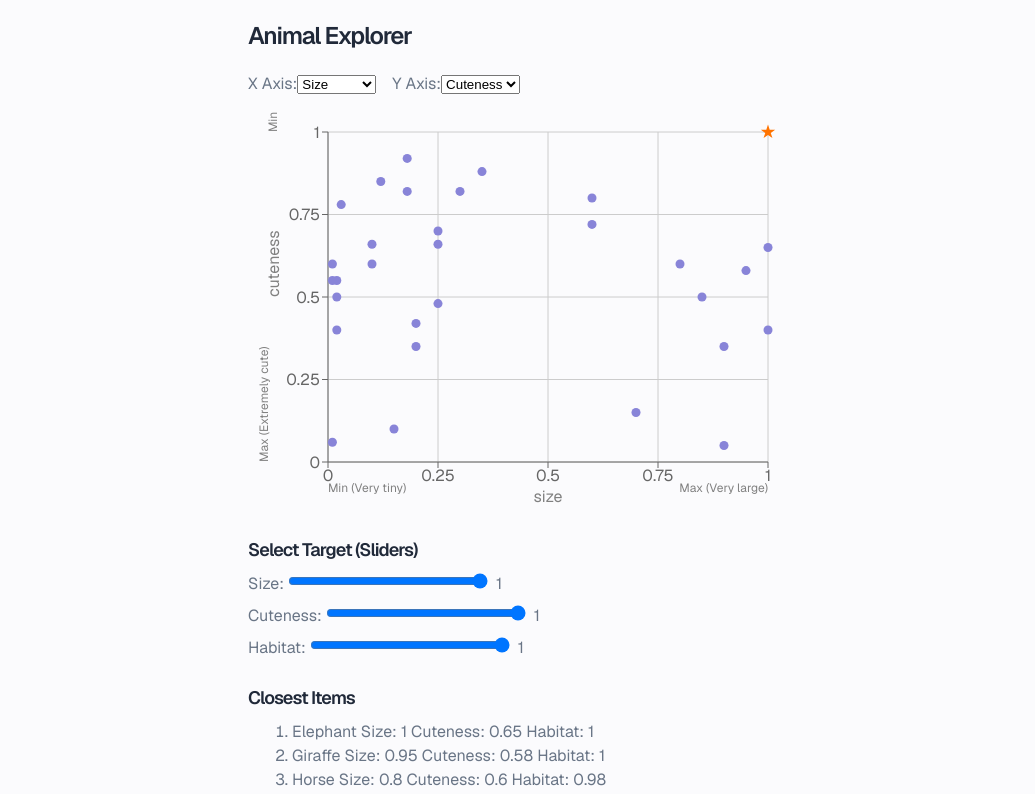
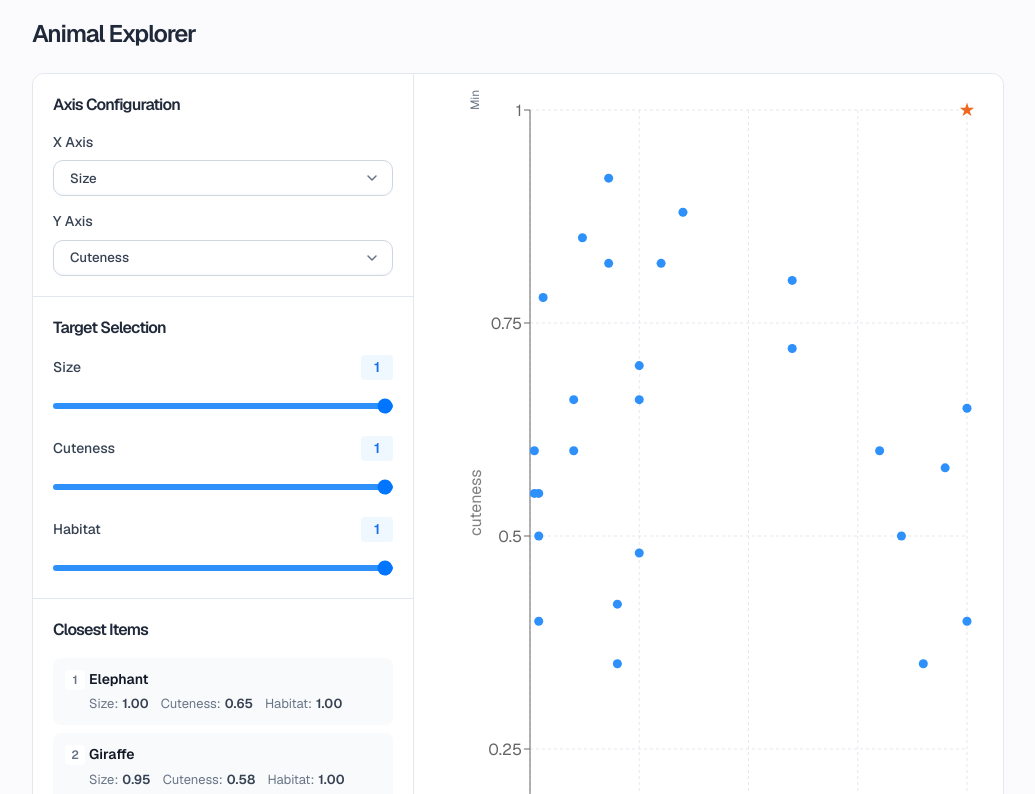
Before and after one commit to AdrianFahrbach/personal-website, a Next.js app: page /blog/storyblok-strata-explained in a window 1280 px wide. Shown: the part 286-1080 px from the top of the page, without its empty margins (122-1157 px from the left). Built offline with nearby package versions, Linux system fonts and the light colour scheme.

Commit message:
feat(DataExplorer): adjust styling

```diff
--- a/src/components/v2/DataExplorer/DataExplorer.module.scss
+++ b/src/components/v2/DataExplorer/DataExplorer.module.scss
@@ -0,0 +1,187 @@
+.explorer {
+  width: 100%;
+  max-width: 1400px;
+  margin: 0 auto;
+  @media (min-width: 540px) {
+    width: auto;
+    margin: 0 calc((100vw - 540px - 20px) / 2 * -1);
+  }
+  @media (min-width: 992px) {
+    width: 972px;
+    margin: 0 -216px;
+  }
+}
+
+.title {
+  margin: 0 0 24px;
+  font-size: 24px;
+  font-weight: 600;
+  line-height: 1.3;
+  color: var(--neutral-900);
+  letter-spacing: -0.02em;
+}
+
+.layout {
+  display: flex;
+  flex-direction: column;
+  gap: 1px;
+  overflow: hidden;
+  background: var(--neutral-200);
+  border: 1px solid var(--neutral-200);
+  border-radius: 12px;
+  @media (min-width: 768px) {
+    flex-direction: row;
+  }
+}
+
+.sidebar {
+  display: flex;
+  flex-direction: column;
+  gap: 1px;
+  width: 100%;
+  @media (min-width: 768px) {
+    width: 380px;
+  }
+}
+
+.section {
+  padding: 20px;
+  background: var(--neutral-0);
+}
+
+.sectionTitle {
+  margin: 0 0 16px;
+  font-size: 16px;
+  font-weight: 600;
+  line-height: 1.4;
+  color: var(--neutral-900);
+}
+
+.axisSelects {
+  display: flex;
+  flex-direction: column;
+  gap: 16px;
+}
+
+.sliders {
+  display: flex;
+  flex-direction: column;
+  gap: 20px;
+}
+
+.resultsList {
+  display: flex;
+  flex-direction: column;
+  gap: 8px;
+  padding-left: 0;
+  margin: 0;
+  list-style: none;
+  counter-reset: result-counter;
+}
+
+.resultItem {
+  position: relative;
+  padding: 12px 12px 12px 36px;
+  counter-increment: result-counter;
+  background: var(--neutral-50);
+  border-radius: 8px;
+  transition: background 0.2s ease;
+
+  &:hover {
+    background: var(--neutral-100);
+  }
+
+  &::before {
+    position: absolute;
+    top: 12px;
+    left: 12px;
+    width: 20px;
+    height: 20px;
+    font-size: 12px;
+    font-weight: 600;
+    line-height: 20px;
+    color: var(--neutral-500);
+    text-align: center;
+    content: counter(result-counter);
+    background: var(--neutral-0);
+    border-radius: 4px;
+  }
+}
+
+.resultName {
+  margin-bottom: 6px;
+  font-size: 14px;
+  font-weight: 600;
+  line-height: 1.4;
+  color: var(--neutral-900);
+}
+
+.resultProps {
+  display: flex;
+  flex-wrap: wrap;
+  gap: 12px;
+}
+
+.resultProp {
+  display: flex;
+  gap: 4px;
+  align-items: center;
+  font-size: 13px;
+  line-height: 1.4;
+}
+
+.resultPropLabel {
+  color: var(--neutral-500);
+}
+
+.resultPropValue {
+  font-weight: 600;
+  color: var(--neutral-700);
+}
+
+.chartContainer {
+  flex: 1;
+  min-height: 500px;
+  @media (min-width: 768px) {
+    min-height: 700px;
+  }
+}
+
+.chart {
+  width: 100%;
+  height: 100%;
+  padding: 16px;
+  background: var(--neutral-0);
+}
+
+.tooltip {
+  padding: 12px;
+  background: var(--neutral-0);
+  border: 1px solid var(--neutral-200);
+  border-radius: 8px;
+  box-shadow: 0 4px 12px rgba(0, 0, 0, 0.1);
+}
+
+.tooltipTitle {
+  margin-bottom: 8px;
+  font-size: 14px;
+  font-weight: 600;
+  color: var(--neutral-900);
+}
+
+.tooltipRow {
+  display: flex;
+  gap: 8px;
+  align-items: center;
+  font-size: 13px;
+  line-height: 1.6;
+}
+
+.tooltipLabel {
+  color: var(--neutral-500);
+}
+
+.tooltipValue {
+  font-weight: 600;
+  color: var(--neutral-700);
+}
--- a/src/components/v2/DataExplorer/DataExplorer.tsx
+++ b/src/components/v2/DataExplorer/DataExplorer.tsx
@@ -1,11 +1,10 @@
 'use client';
 
-import React, { useState, useMemo } from 'react';
-
+import React, { useMemo, useState } from 'react';
+import { CartesianGrid, Label, ResponsiveContainer, Scatter, ScatterChart, Tooltip, XAxis, YAxis } from 'recharts';
+import { RangeSlider } from '../RangeSlider/RangeSlider';
 import { Select } from '../Select/Select';
-
-import { ScatterChart, Scatter, XAxis, YAxis, CartesianGrid, Tooltip, ResponsiveContainer, Label } from 'recharts';
-import { RangeSlider } from '../RangeSlider/RangeSlider';
+import styles from './DataExplorer.module.scss';
 
 type NumericKeys<T> = {
   [K in keyof T]: T[K] extends number ? K : never;
@@ -27,11 +26,12 @@ function DefaultTooltip<T>({ active, payload, getName, properties }: DefaultTool
   if (active && payload && payload.length && payload[0].payload) {
     const item = payload[0].payload as T;
     return (
-      <div style={{ background: '#fff', border: '1px solid #ccc', padding: 8, borderRadius: 4 }}>
-        <strong>{getName(item)}</strong>
+      <div className={styles.tooltip}>
+        <div className={styles.tooltipTitle}>{getName(item)}</div>
         {properties.map(p => (
-          <div key={String(p.key)}>
-            {p.label}: {(item as any)[p.key]}
+          <div key={String(p.key)} className={styles.tooltipRow}>
+            <span className={styles.tooltipLabel}>{p.label}:</span>
+            <span className={styles.tooltipValue}>{(item as any)[p.key]}</span>
           </div>
         ))}
       </div>
@@ -97,47 +97,98 @@ export function DataExplorer<T extends Record<string, any>>({
       .slice(0, 5);
   }, [target, sliderTarget, data, numericKeys, properties]);
 
+  const xAxisOptions = properties.map(p => ({
+    value: String(p.key),
+    label: p.label,
+  }));
+
+  const yAxisOptions = properties.map(p => ({
+    value: String(p.key),
+    label: p.label,
+  }));
+
   return (
-    <div style={{ maxWidth: 800, margin: '0 auto' }}>
-      <h2>{title}</h2>
-      <div style={{ display: 'flex', gap: 16, marginBottom: 16 }}>
-        <label>
-          X Axis:
-          <select value={String(xKey)} onChange={e => setXKey(e.target.value as NumericKeys<T>)}>
+    <div className={styles.explorer}>
+      {title && <h2 className={styles.title}>{title}</h2>}
+
+      <div className={styles.layout}>
+        <div className={styles.sidebar}>
+          {/* Axis Selection */}
+          <div className={styles.section}>
+            <h3 className={styles.sectionTitle}>Axis Configuration</h3>
+            <div className={styles.axisSelects}>
+              <Select
+                label="X Axis"
+                options={xAxisOptions}
+                value={String(xKey)}
+                onChange={(val) => setXKey(val as NumericKeys<T>)}
+              />
+              <Select
+                label="Y Axis"
+                options={yAxisOptions}
+                value={String(yKey)}
+                onChange={(val) => setYKey(val as NumericKeys<T>)}
+              />
+            </div>
+          </div>
+
+          {/* Sliders */}
+          <div className={styles.section}>
+            <h3 className={styles.sectionTitle}>Target Selection</h3>
+            <div className={styles.sliders}>
               {properties.map(p => (
-              <option key={String(p.key)} value={String(p.key)}>
-                {p.label}
-              </option>
+                <RangeSlider
+                  key={String(p.key)}
+                  label={p.label}
+                  min={0}
+                  max={1}
+                  step={0.01}
+                  value={sliderTarget[p.key]}
+                  onChange={(value) => handleSliderChange(p.key, value)}
+                />
               ))}
-          </select>
-        </label>
-        <label>
-          Y Axis:
-          <select value={String(yKey)} onChange={e => setYKey(e.target.value as NumericKeys<T>)}>
+            </div>
+          </div>
+
+          {/* Closest Items */}
+          <div className={styles.section}>
+            <h3 className={styles.sectionTitle}>Closest Items</h3>
+            <ol className={styles.resultsList}>
+              {closest.map((item: any, index: number) => (
+                <li key={getName(item)} className={styles.resultItem}>
+                  <div className={styles.resultName}>{getName(item)}</div>
+                  <div className={styles.resultProps}>
                     {properties.map(p => (
-              <option key={String(p.key)} value={String(p.key)}>
-                {p.label}
-              </option>
+                      <span key={String(p.key)} className={styles.resultProp}>
+                        <span className={styles.resultPropLabel}>{p.label}:</span>
+                        <span className={styles.resultPropValue}>{item[p.key].toFixed(2)}</span>
+                      </span>
                     ))}
-          </select>
-        </label>
                   </div>
-      <ResponsiveContainer width='100%' height={400}>
-        <ScatterChart margin={{ top: 20, right: 20, bottom: 20, left: 20 }}>
-          <CartesianGrid />
+                </li>
+              ))}
+            </ol>
+          </div>
+        </div>
+
+        <div className={styles.chartContainer}>
+          <div className={styles.chart}>
+            <ResponsiveContainer width='100%' height='100%'>
+              <ScatterChart margin={{ top: 20, right: 20, bottom: 40, left: 40 }}>
+                <CartesianGrid strokeDasharray="3 3" stroke="var(--neutral-200)" />
                 <XAxis type='number' dataKey={xKey as string} name={String(xKey)} domain={[0, 1]}>
                   <Label value={String(xKey)} offset={-10} position='insideBottom' />
                   <Label
                     value={`Min (${getLabel(xKey, 0)})`}
                     position='insideBottomLeft'
                     offset={0}
-              style={{ fontSize: 12 }}
+                    style={{ fontSize: 12, fill: 'var(--neutral-500)' }}
                   />
                   <Label
                     value={`Max (${getLabel(xKey, 1)})`}
                     position='insideBottomRight'
                     offset={0}
-              style={{ fontSize: 12 }}
+                    style={{ fontSize: 12, fill: 'var(--neutral-500)' }}
                   />
                 </XAxis>
                 <YAxis type='number' dataKey={yKey as string} name={String(yKey)} domain={[0, 1]}>
@@ -147,14 +198,14 @@ export function DataExplorer<T extends Record<string, any>>({
                     angle={-90}
                     position='insideTopLeft'
                     offset={0}
-              style={{ fontSize: 12 }}
+                    style={{ fontSize: 12, fill: 'var(--neutral-500)' }}
                   />
                   <Label
                     value={`Max (${getLabel(yKey, 1)})`}
                     angle={-90}
                     position='insideBottomLeft'
                     offset={0}
-              style={{ fontSize: 12 }}
+                    style={{ fontSize: 12, fill: 'var(--neutral-500)' }}
                   />
                 </YAxis>
 
@@ -169,59 +220,14 @@ export function DataExplorer<T extends Record<string, any>>({
                 <Scatter
                   name='Items'
                   data={data}
-            fill='#8884d8'
+                  fill='var(--blue-500)'
                   onClick={(_point: any, idx: number) => handleDotClick(data[idx])}
                 />
-          <Scatter name='Target' data={[target || sliderTarget]} fill='#ff7300' shape='star' />
+                <Scatter name='Target' data={[target || sliderTarget]} fill='var(--orange-500)' shape='star' />
               </ScatterChart>
             </ResponsiveContainer>
-      <div style={{ margin: '24px 0' }}>
-        <h3>Select Target (Sliders)</h3>
-        {properties.map(p => (
-          <div key={String(p.key)} style={{ marginBottom: 8 }}>
-            <label>{p.label}: </label>
-            <input
-              type='range'
-              min={0}
-              max={1}
-              step={0.01}
-              value={sliderTarget[p.key]}
-              onChange={e => handleSliderChange(p.key, Number(e.target.value))}
-              style={{ width: 200 }}
-            />
-            <span style={{ marginLeft: 8 }}>{sliderTarget[p.key]}</span>
           </div>
-        ))}
         </div>
-      <div>
-        <h3>Closest Items</h3>
-        <ol>
-          {closest.map((item: any) => (
-            <li key={getName(item)}>
-              {getName(item)}{' '}
-              {properties.map(p => (
-                <span key={String(p.key)}>
-                  {p.label}: {item[p.key]}{' '}
-                </span>
-              ))}
-            </li>
-          ))}
-        </ol>
-      </div>
-      <RangeSlider min={0} max={1} step={0.01} />
-
-      {/* Example usage of Select component */}
-      <div style={{ marginTop: 24 }}>
-        <h3>Example Select</h3>
-        <Select
-          label="Choose a fruit"
-          options={[
-            { value: 'apple', label: 'Apple' },
-            { value: 'banana', label: 'Banana' },
-            { value: 'orange', label: 'Orange', disabled: true },
-          ]}
-          placeholder="Select..."
-        />
       </div>
     </div>
   );
--- a/src/styles/blogPost.module.scss
+++ b/src/styles/blogPost.module.scss
@@ -15,7 +15,6 @@
   max-width: 640px;
   padding: 100px 0;
   margin: 0 auto;
-  overflow: hidden;
   color: var(--neutral-500);
   @media (min-width: 768px) {
     padding: 120px 0;
```
Lines whose indentation alone changed are shown as unchanged.
